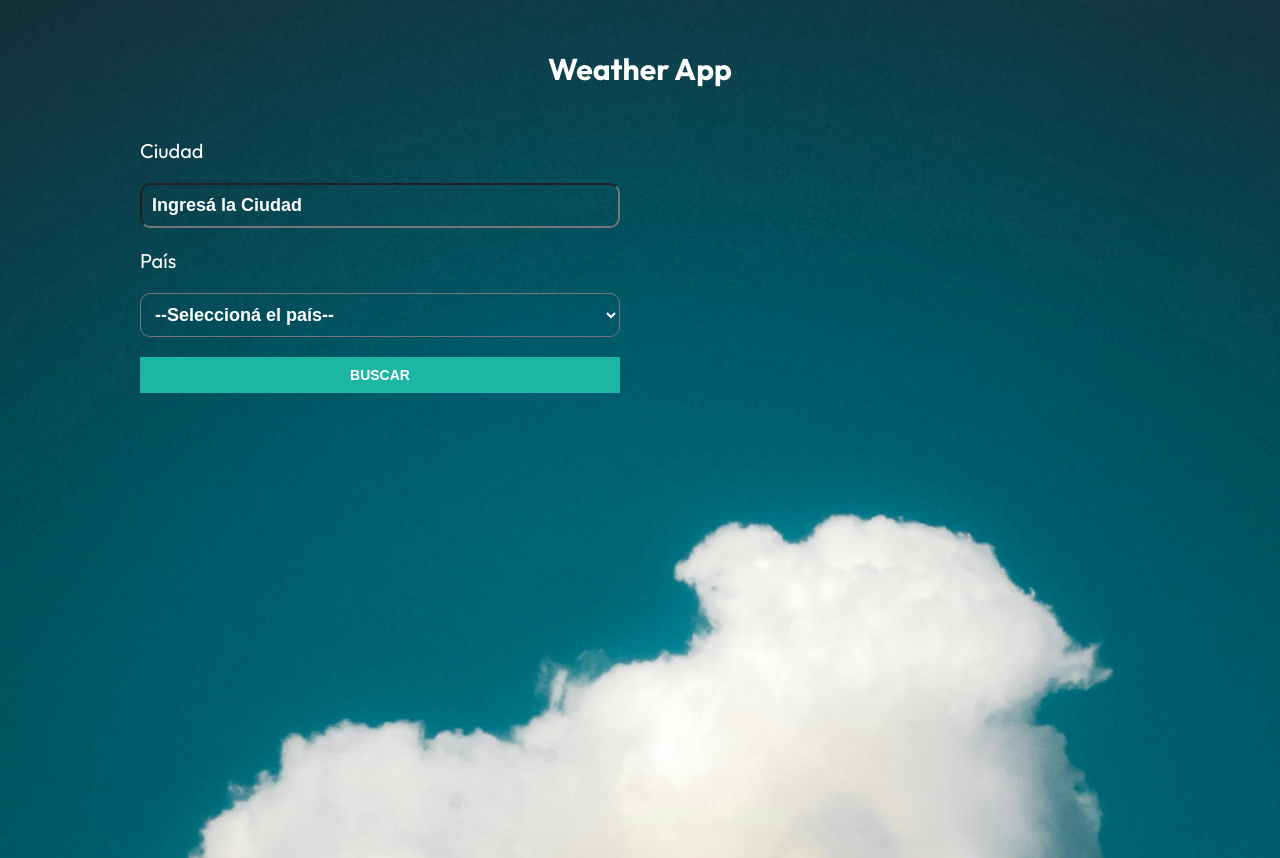
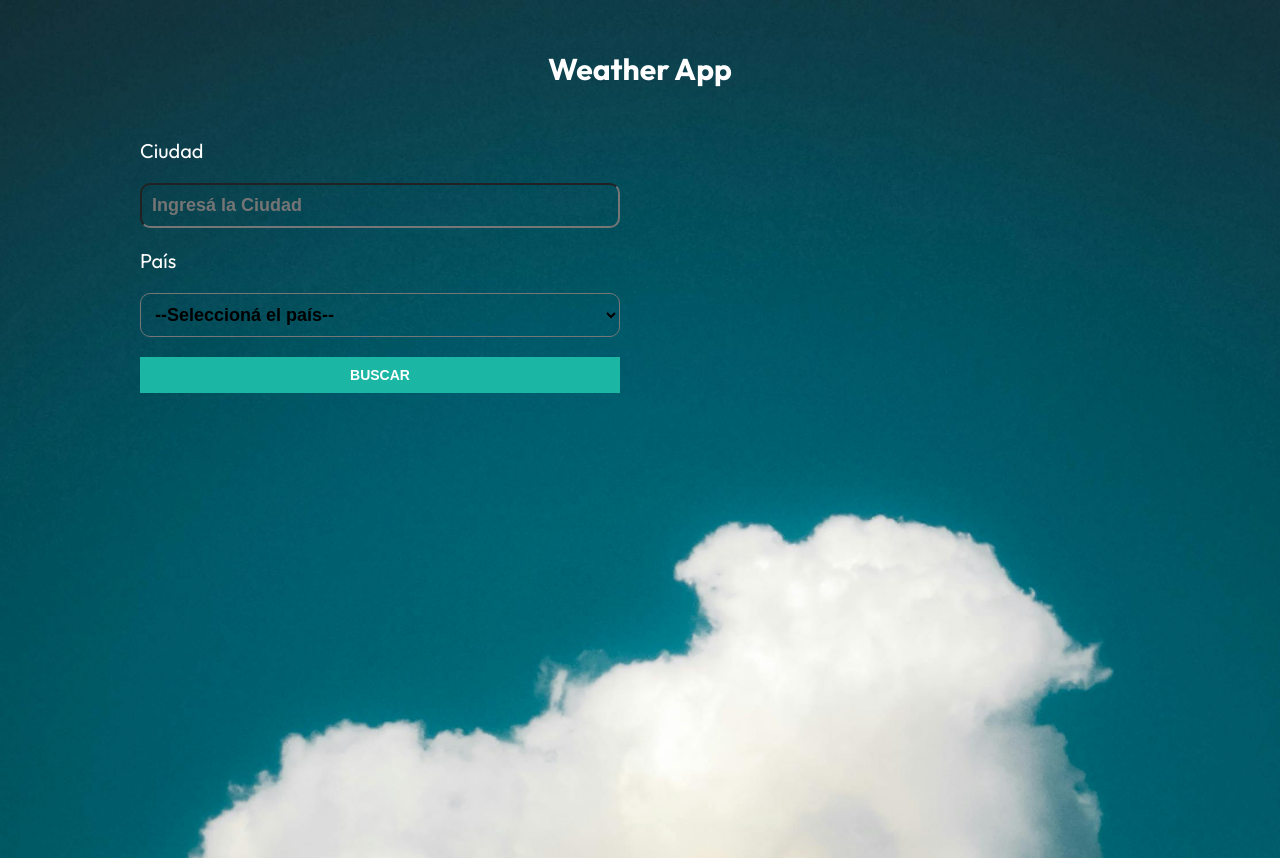
Before and after one commit to SebaFretes/weatherApp, a React (Vite) app: page / in a window 1280 px wide. Built offline with nearby package versions, Linux system fonts and the light colour scheme.

Commit message:
changes in the styles of the form class

```diff
--- a/src/components/Form/Form.module.css
+++ b/src/components/Form/Form.module.css
@@ -7,14 +7,10 @@
 .form input[type="text"], select {
     padding: 1rem;
     background-color: transparent;
-    color: var(--white);
+    /* color: var(--white); */
     font-size: 1.8rem;
     font-weight: 700;
     border-radius: 1rem;
-}
-
-.form ::placeholder {
-    color: var(--white);
 }
 
 .submit {
```
